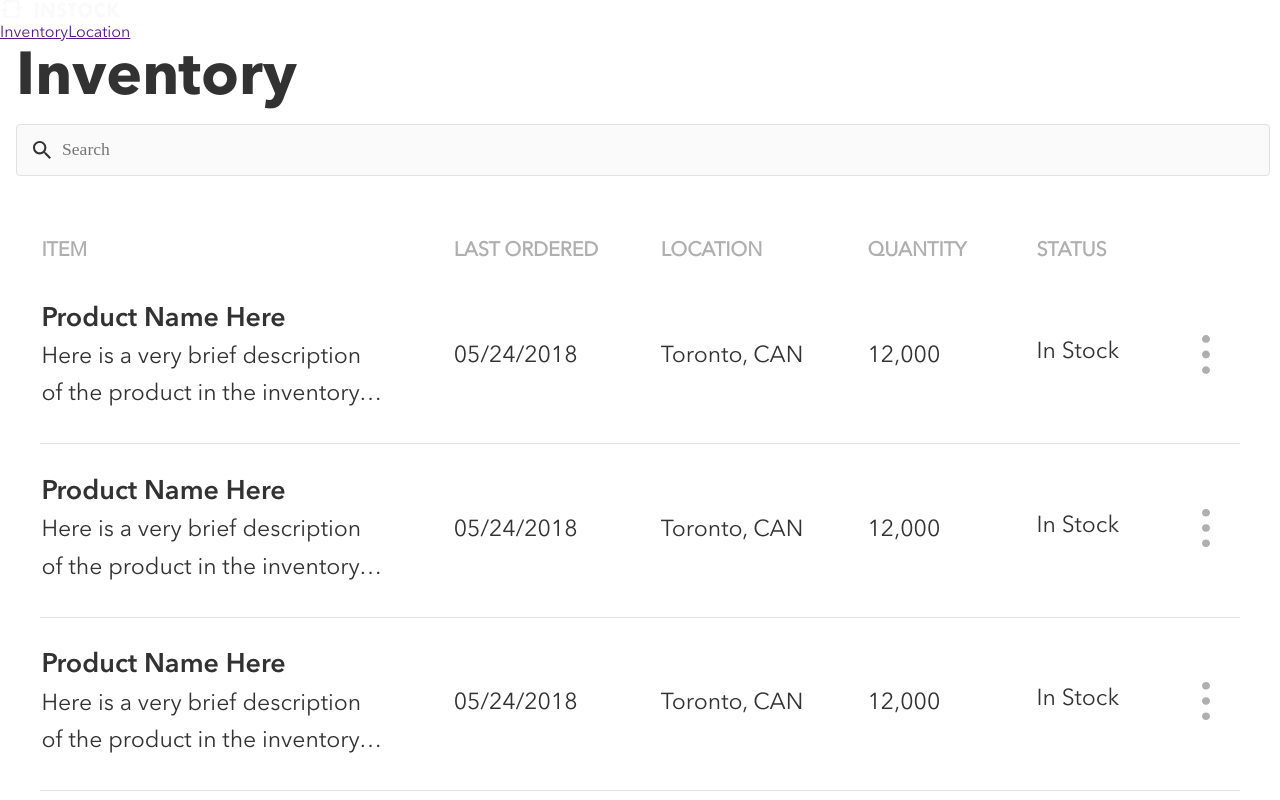
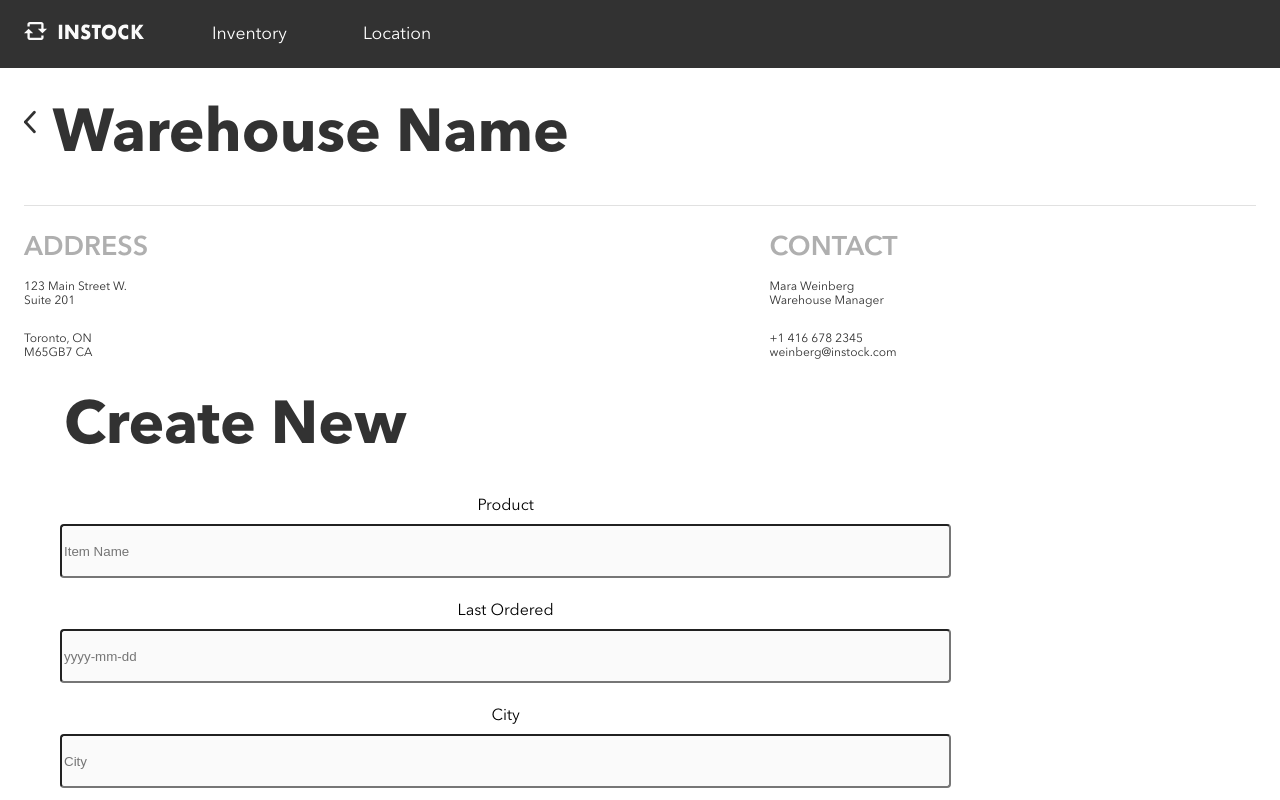
Before and after one commit to Short-Hop/InStock, a React (Create React App) app in the folder client/in-stock/: page / in a window 1280 px wide. Shown: the top 800 px of the page. Built offline with nearby package versions, Linux system fonts and the light colour scheme.

Commit message:
warehouseName done

```diff
--- a/client/in-stock/src/App.js
+++ b/client/in-stock/src/App.js
@@ -5,19 +5,19 @@ import LocHeader from "./components/LocHeader";
 import "./App.css";
 import "./styles/styles.css";
 import CreateProduct from "./CreateProduct";
-import Inventory from "./components/Inventory"
-
+import Inventory from "./components/Inventory";
+import WarehouseName from "./components/WarehouseName";
 
 class App extends React.Component {
   render() {
     return (
       <>
         <Nav />
-        <InvHeader />
-        <Inventory/>
-        <LocHeader />
+        {/* <InvHeader />
+        <Inventory/> */}
+        <WarehouseName />
+        {/* <LocHeader /> */}
         <CreateProduct />
-
       </>
     );
   }
--- /dev/null
+++ b/client/in-stock/src/components/WarehouseName.js
@@ -0,0 +1,31 @@
+import React, { Component } from "react";
+import Arrow from "../assets/Icons/SVG/Icon-back-arrow.svg";
+
+export default class WarehouseName extends Component {
+  render() {
+    return (
+      <div className="warehouseName">
+        <div className="warehouseName__title">
+          <img src={Arrow} />
+          <h1>Warehouse Name</h1>
+        </div>
+        <div className="warehouseName__detail">
+          <div className="warehouseName__detail--address">
+            <h3>ADDRESS</h3>
+            <p>123 Main Street W.</p>
+            <p>Suite 201</p>
+            <p id="space">Toronto, ON</p>
+            <p> M65GB7 CA</p>
+          </div>
+          <div className="warehouseName__detail--contact">
+            <h3>CONTACT</h3>
+            <p>Mara Weinberg</p>
+            <p>Warehouse Manager</p>
+            <p id="space">+1 416 678 2345</p>
+            <p>weinberg@instock.com</p>
+          </div>
+        </div>
+      </div>
+    );
+  }
+}
--- /dev/null
+++ b/client/in-stock/src/styles/_warehouseName.scss
@@ -0,0 +1,62 @@
+.warehouseName {
+  margin: 0px 16px;
+  p {
+    color: #323232;
+    margin: 0px;
+    font-size: 13px;
+  }
+
+  #space {
+    margin-top: 24px;
+  }
+
+  h3 {
+    color: #afafaf;
+    margin: 24px 0px 12px 0px;
+  }
+
+  &__title {
+    display: flex;
+    flex-direction: row;
+    padding: 24px 0px;
+
+    img {
+      padding-top: 4px;
+      height: 24px;
+    }
+
+    h1 {
+      margin-left: 16px;
+    }
+  }
+}
+
+@media screen and (min-width: 768px) {
+  .warehouseName {
+    margin: 0px 24px;
+    p {
+      font-size: 12px;
+    }
+
+    &__title {
+      padding: 32px 0px;
+      border-bottom: 1px solid #e1e1e1;
+      img {
+        padding-top: 10px;
+      }
+    }
+
+    &__detail {
+      display: flex;
+      flex-direction: row;
+      justify-content: space-between;
+      margin-right: 28vw;
+    }
+  }
+}
+
+@media screen and (min-width: 1440px) {
+  .warehouseName {
+    margin: 0px 180px;
+  }
+}
--- a/client/in-stock/src/styles/styles.css
+++ b/client/in-stock/src/styles/styles.css
@@ -1,81 +1,3 @@
-button {
-  border: none;
-}
-
-@media (min-width: 320px) {
-  .createnew {
-    margin-left: 5vw;
-    margin-right: 5vw;
-    display: -webkit-box;
-    display: -ms-flexbox;
-    display: flex;
-    -webkit-box-orient: vertical;
-    -webkit-box-direction: normal;
-        -ms-flex-direction: column;
-            flex-direction: column;
-  }
-  .createnew .createnew__title {
-    margin-top: 32px;
-    margin-bottom: 32px;
-  }
-  .createnew .createnew__form {
-    width: 69vw;
-  }
-  .createnew .createnew__form form {
-    width: 100%;
-    display: -webkit-box;
-    display: -ms-flexbox;
-    display: flex;
-    -webkit-box-orient: vertical;
-    -webkit-box-direction: normal;
-        -ms-flex-direction: column;
-            flex-direction: column;
-    -webkit-box-align: center;
-        -ms-flex-align: center;
-            align-items: center;
-  }
-  .createnew .createnew__form form label {
-    margin-bottom: 8px;
-  }
-  .createnew .createnew__form form input {
-    margin-bottom: 24px;
-    height: 48px;
-    background-color: #fafafa;
-    border-radius: 4px;
-    width: 100%;
-  }
-  .createnew .createnew__form form input::-webkit-input-placeholder {
-    margin-left: 10px;
-  }
-  .createnew .createnew__form form input:-ms-input-placeholder {
-    margin-left: 10px;
-  }
-  .createnew .createnew__form form input::-ms-input-placeholder {
-    margin-left: 10px;
-  }
-  .createnew .createnew__form form input::placeholder {
-    margin-left: 10px;
-  }
-  .createnew .createnew__form form input #description {
-    height: 80px;
-  }
-  .createnew .createnew__form form button {
-    width: 100%;
-    border-radius: 4px;
-    height: 48px;
-    font-weight: bold;
-    text-transform: uppercase;
-  }
-  .createnew .createnew__form form #Save {
-    background-color: blue;
-    color: white;
-  }
-  .createnew .createnew__form form #Cancel {
-    background-color: white;
-    color: blue;
-  }
-}
-
 @font-face {
   font-family: "AvenirNextRegular";
   src: url(../assets/fonts/AvenirNextRegular.otf);
@@ -380,7 +302,7 @@ button {
 }
 
 .header {
-  margin: 0px 16px 16px 16px;
+  margin: 32px 16px;
   display: -webkit-box;
   display: -ms-flexbox;
   display: flex;
@@ -390,14 +312,12 @@ button {
           flex-direction: column;
 }
 
-.header__logo {
-  margin: 12px auto;
-  width: 19vh;
+.header h1 {
+  margin: 0px 0px 16px 0px;
 }
 
 .header__search {
   min-height: 48px;
-  margin-top: 8px;
   width: 100%;
   border-radius: 4px;
   background: #fafafa url("../assets/Icons/SVG/Icon-search.svg");
@@ -408,6 +328,135 @@ button {
   font-family: Regular;
   color: #323232;
   border: 1px solid #e1e1e1;
+}
+
+@media screen and (min-width: 768px) {
+  .header {
+    margin: 48px 24px;
+    -webkit-box-orient: horizontal;
+    -webkit-box-direction: normal;
+        -ms-flex-direction: row;
+            flex-direction: row;
+    -webkit-box-pack: justify;
+        -ms-flex-pack: justify;
+            justify-content: space-between;
+  }
+  .header h1 {
+    margin: 0px;
+  }
+  .header__search {
+    width: 249px;
+  }
+}
+
+@media screen and (min-width: 1440px) {
+  .header {
+    margin: 40px 180px;
+  }
+  .header h1 {
+    margin-top: 8px;
+  }
+  .header__search {
+    width: 252px;
+  }
+}
+
+.nav {
+  display: -webkit-box;
+  display: -ms-flexbox;
+  display: flex;
+  -webkit-box-orient: vertical;
+  -webkit-box-direction: normal;
+      -ms-flex-direction: column;
+          flex-direction: column;
+  -webkit-box-align: center;
+      -ms-flex-align: center;
+          align-items: center;
+  background-color: #323232;
+  -webkit-box-pack: center;
+      -ms-flex-pack: center;
+          justify-content: center;
+}
+
+.nav__logo {
+  text-align: center;
+  width: 100%;
+  padding-top: 12px;
+}
+
+.nav__menu {
+  width: 100%;
+  display: -webkit-box;
+  display: -ms-flexbox;
+  display: flex;
+  -webkit-box-orient: horizontal;
+  -webkit-box-direction: normal;
+      -ms-flex-direction: row;
+          flex-direction: row;
+  -webkit-box-pack: justify;
+      -ms-flex-pack: justify;
+          justify-content: space-between;
+}
+
+.nav__menu--inventory, .nav__menu--location {
+  padding: 0.5rem;
+  font-size: 4.5vw;
+  width: 50%;
+  text-align: center;
+  color: white;
+  text-decoration: none;
+  text-align: center;
+}
+
+.nav__menu--inventory:hover, .nav__menu--location:hover {
+  border-bottom: solid #ffffff;
+  font-family: myDemi;
+}
+
+@media screen and (min-width: 768px) {
+  .nav {
+    display: -webkit-box;
+    display: -ms-flexbox;
+    display: flex;
+    -webkit-box-orient: horizontal;
+    -webkit-box-direction: normal;
+        -ms-flex-direction: row;
+            flex-direction: row;
+    height: 68px;
+  }
+  .nav__logo {
+    margin-left: 24px;
+    padding: 0px;
+    width: 0%;
+  }
+  .nav__menu {
+    margin-left: 180px;
+    display: unset;
+  }
+  .nav__menu--inventory, .nav__menu--location {
+    font-size: 1.1em;
+    padding: 0px 8px 20px 8px;
+  }
+  .nav__menu--location {
+    margin-left: 60px;
+  }
+}
+
+@media screen and (min-width: 1440px) {
+  .nav {
+    height: 80px;
+  }
+  .nav__logo {
+    margin-left: 180px;
+  }
+  .nav__logo img {
+    height: 23px;
+  }
+  .nav__menu--inventory, .nav__menu--location {
+    padding: 0px 8px 23px 8px;
+    font-size: 1.4em;
+    margin-left: 100px;
+  }
 }
 
 button {
@@ -488,4 +537,77 @@ button {
   }
 }
 
+.warehouseName {
+  margin: 0px 16px;
+}
+
+.warehouseName p {
+  color: #323232;
+  margin: 0px;
+  font-size: 13px;
+}
+
+.warehouseName #space {
+  margin-top: 24px;
+}
+
+.warehouseName h3 {
+  color: #afafaf;
+  margin: 24px 0px 12px 0px;
+}
+
+.warehouseName__title {
+  display: -webkit-box;
+  display: -ms-flexbox;
+  display: flex;
+  -webkit-box-orient: horizontal;
+  -webkit-box-direction: normal;
+      -ms-flex-direction: row;
+          flex-direction: row;
+  padding: 24px 0px;
+}
+
+.warehouseName__title img {
+  padding-top: 4px;
+  height: 24px;
+}
+
+.warehouseName__title h1 {
+  margin-left: 16px;
+}
+
+@media screen and (min-width: 768px) {
+  .warehouseName {
+    margin: 0px 24px;
+  }
+  .warehouseName p {
+    font-size: 12px;
+  }
+  .warehouseName__title {
+    padding: 32px 0px;
+    border-bottom: 1px solid #e1e1e1;
+  }
+  .warehouseName__title img {
+    padding-top: 10px;
+  }
+  .warehouseName__detail {
+    display: -webkit-box;
+    display: -ms-flexbox;
+    display: flex;
+    -webkit-box-orient: horizontal;
+    -webkit-box-direction: normal;
+        -ms-flex-direction: row;
+            flex-direction: row;
+    -webkit-box-pack: justify;
+        -ms-flex-pack: justify;
+            justify-content: space-between;
+    margin-right: 28vw;
+  }
+}
+
+@media screen and (min-width: 1440px) {
+  .warehouseName {
+    margin: 0px 180px;
+  }
+}
 /*# sourceMappingURL=styles.css.map */
```
Also changed, not shown: client/in-stock/src/styles/styles.scss (+6 -7 lines), 1 other file (tests, documents, lock files or other folders).
